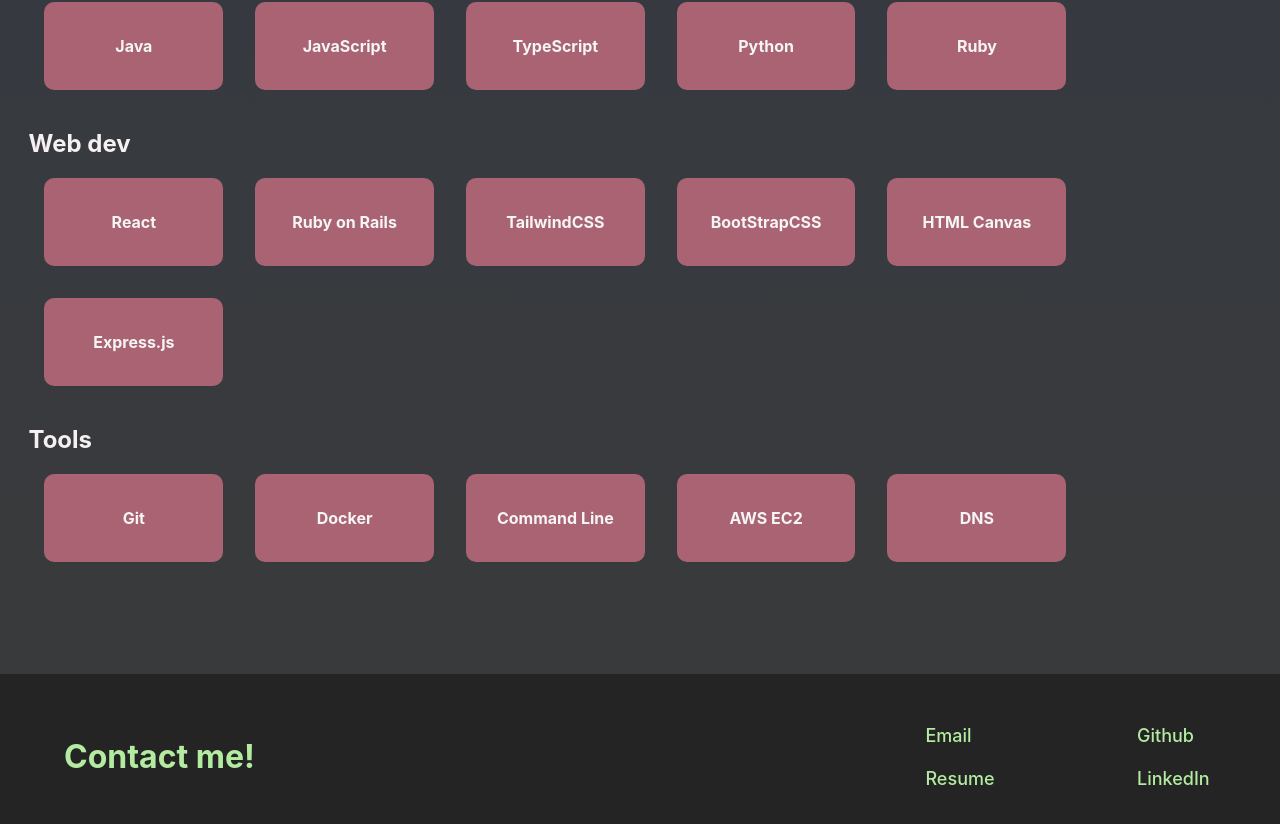
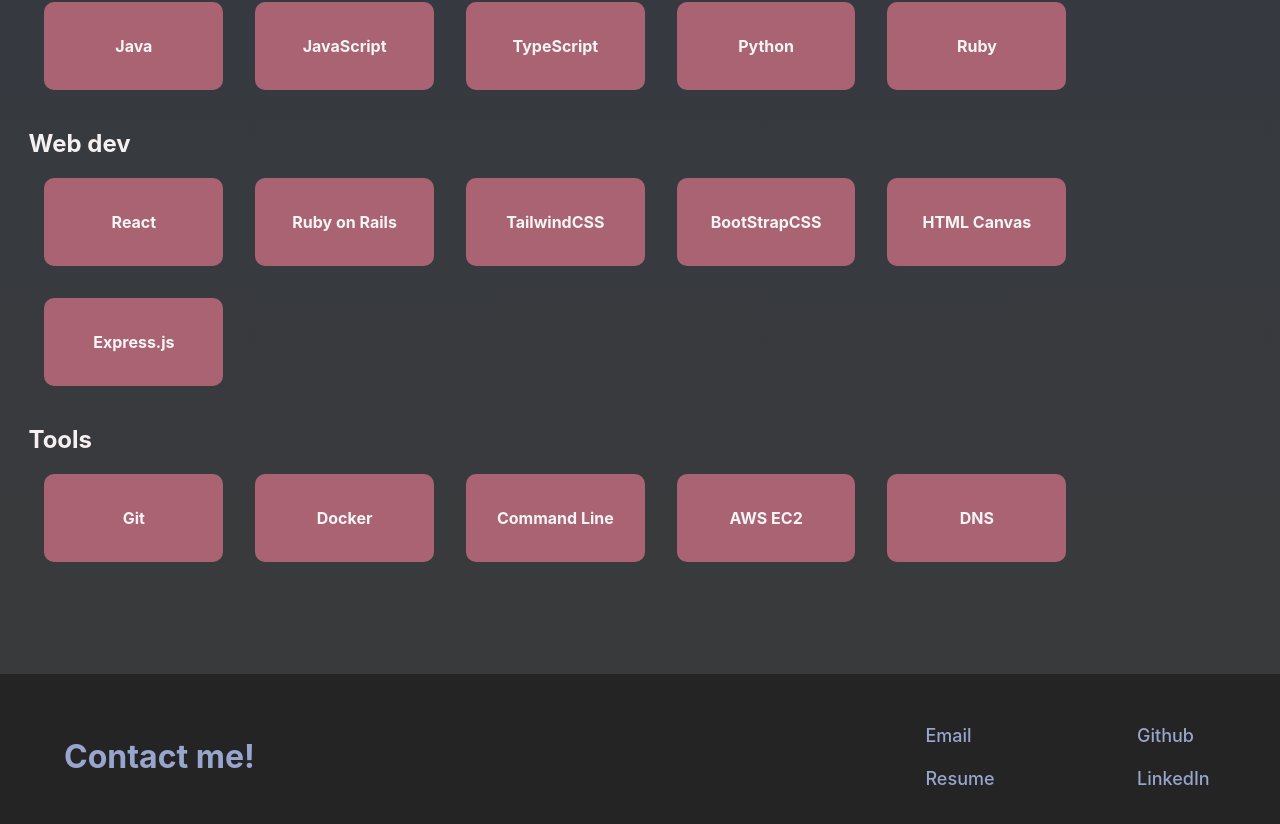
Before and after one commit to andrewswimmer111/Personal-Portfolio, a React (Vite) app: page / in a window 1280 px wide. Shown: the part 4338-5162 px from the top of the page. Built offline with nearby package versions, Linux system fonts and the light colour scheme.

Commit message:
final style changes and updated resume

```diff
--- a/src/App.css
+++ b/src/App.css
@@ -403,7 +403,7 @@ hr {
 .contact-section {
     height: fit-content;
     background-color: #242424;
-    color: #B3ECA1;
+    color: #98A5CC;
     margin-top: 5em;
 }
 
@@ -429,7 +429,7 @@ hr {
 }
 
 .contact-column a {
-    color: #B3ECA1;
+    color: #98A5CC;
     font-size: large;
     transition: transform 0.3s ease;
 }
@@ -491,7 +491,7 @@ hr {
 }
 
 .contact-form-button.disabled {
-    background-color: pink;
+    background-color: #7FB685;
     color: gray;
 }
 
```
Also changed, not shown: 1 other file (tests, documents, lock files or other folders).
